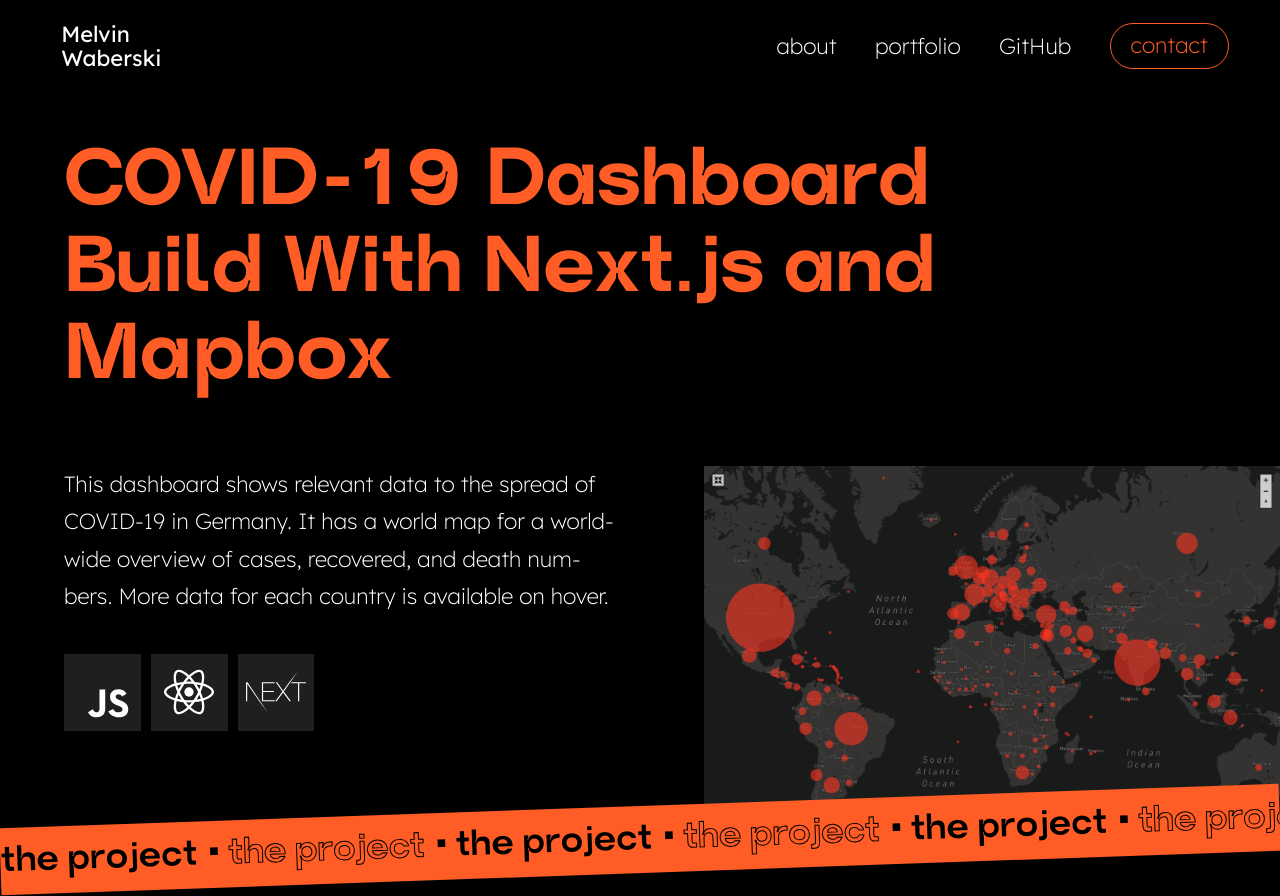
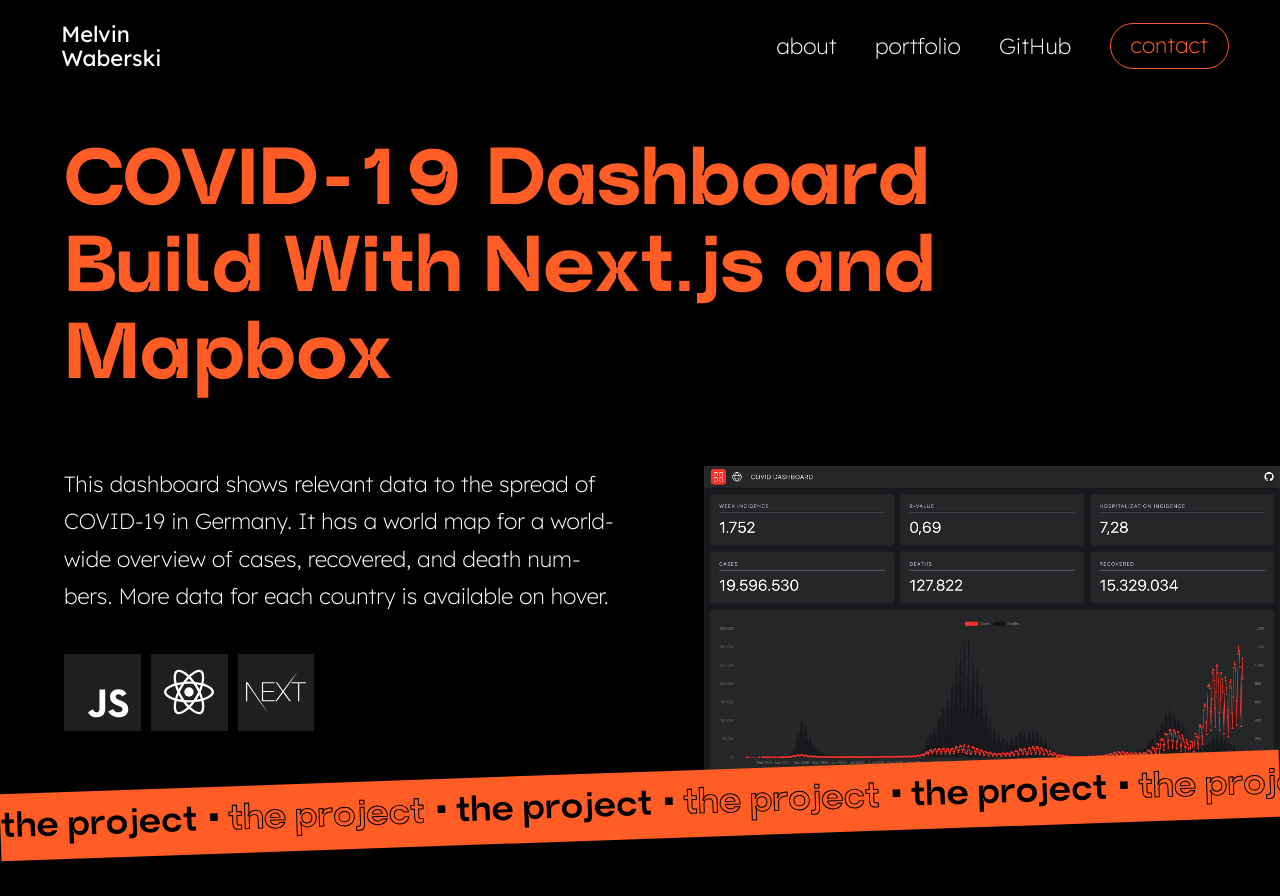
Before and after one commit to Noevenzahn/personal-website, an Eleventy site: page src/portfolio/covid-19-dashboard-build-with-next-js-and-mapbox.md in a window 1280 px wide. Shown: the top 896 px of the page. Built offline with nearby package versions, Linux system fonts and the light colour scheme; Eleventy itself is replaced by a stand-in of ours; files that its build step writes are made by us from their sources.

Commit message:
Update Portfolio “covid-19-dashboard-build-with-next-js-and-mapbox”

```diff
--- a/src/portfolio/covid-19-dashboard-build-with-next-js-and-mapbox.md
+++ b/src/portfolio/covid-19-dashboard-build-with-next-js-and-mapbox.md
@@ -6,7 +6,7 @@ titleEnd: Next.js and Mapbox
 teaserText: This dashboard shows relevant data to the spread of COVID-19 in
   Germany. It has a world map for a worldwide overview of cases, recovered, and
   death numbers. More data for each country is available on hover.
-image: /assets/images/covid-dashboard-header.png
+image: /assets/images/covid-dashboard-header.jpg
 imageAlt: world map of the project
 tags:
   - post
```
